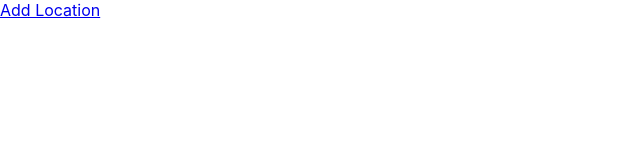
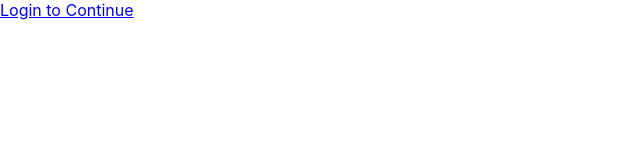
Before and after one commit to gerryguardiola/mynearbyplaces, a React (Create React App) app: page / in a window 1280 px wide. Shown: the top 160 px of the page, without its empty margins (0-640 px from the left). Built offline with nearby package versions, Linux system fonts and the light colour scheme.

Commit message:
username check

```diff
--- a/src/components/Home.js
+++ b/src/components/Home.js
@@ -17,7 +17,7 @@ class Home extends React.Component{
     }
 
     render(){
-       let username = '';
+       let username = "";
         const location = this.props.location;
         if (location && location.state && location.state.user) {
             username = location.state.user;
@@ -25,10 +25,10 @@ class Home extends React.Component{
 
         return (
             <div>
-                {this.state.loggedIn ? <div>
+                {username != "" ? <div>
                 <Link to='/add'>Add Location</Link> { username }
                 </div>
-                :<div><Link to='/login' onClick={this.loginCheck()}>Login to Continue</Link></div>}
+                :<div><Link to='/login'>Login to Continue</Link></div>}
             </div>
         )
     }
```
